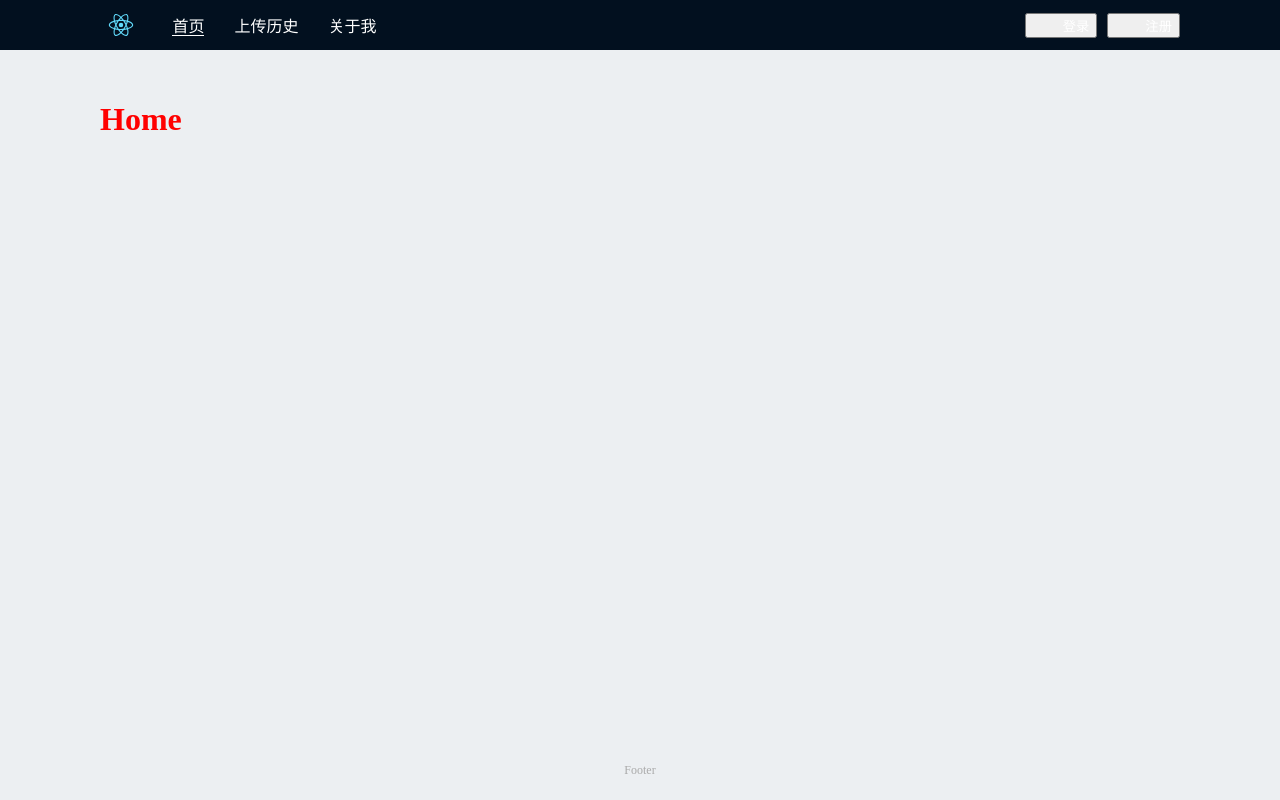
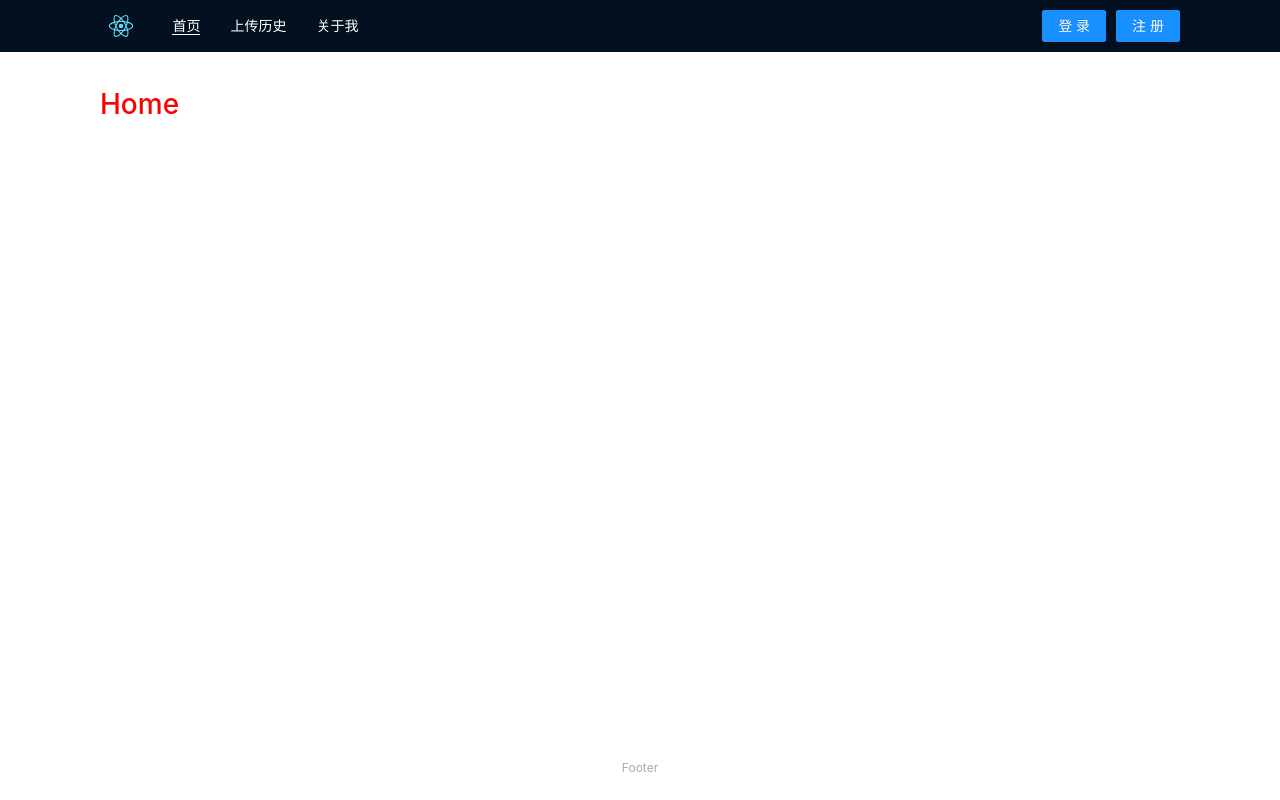
Before and after one commit to jirengu/epic, a React app: page / in a window 1280 px wide. Built offline with nearby package versions, Linux system fonts and the light colour scheme.

Commit message:
header引入antd

```diff
--- a/package.json
+++ b/package.json
@@ -11,6 +11,7 @@
     "@testing-library/user-event": "^7.1.2",
     "@typescript-eslint/eslint-plugin": "^2.10.0",
     "@typescript-eslint/parser": "^2.10.0",
+    "antd": "^4.2.2",
     "babel-eslint": "10.1.0",
     "babel-jest": "^24.9.0",
     "babel-loader": "8.1.0",
--- a/src/components/Header.js
+++ b/src/components/Header.js
@@ -1,7 +1,8 @@
-import React from 'react';
+import React, { useState } from 'react';
 import LogoUrl from './logo.svg';
 import { NavLink } from 'react-router-dom';
 import styled from 'styled-components';
+import { Button } from 'antd';
 
 const Header = styled.header`
   display: flex;
@@ -28,27 +29,33 @@
   margin-left: auto;
 `;
 
-const Button = styled.button`
+const StyledButton = styled(Button)`
   margin-left: 10px;
 `;
 
 
 function Component() {
+
+  const [isLogin, setIsLogin] = useState(false);
+
   return (
     <Header>
-      <Logo src={LogoUrl}/>
+      <Logo src={LogoUrl} />
       <nav>
         <StyledLink to="/" activeClassName="active" exact>首页</StyledLink>
         <StyledLink to="/history" activeClassName="active">上传历史</StyledLink>
         <StyledLink to="/about" activeClassName="active">关于我</StyledLink>
       </nav>
       <Login>
-        <Button>
-          <StyledLink to="/login">登录</StyledLink>
-        </Button>
-        <Button>
-          <StyledLink to="/register">注册</StyledLink>
-        </Button>
+        {
+          isLogin ? <>
+            饥人谷 <StyledButton type="primary" onClick={()=>setIsLogin(false)}>注销</StyledButton>
+          </> :<>
+          <StyledButton type="primary" onClick={()=>setIsLogin(true)}>登录</StyledButton>
+          <StyledButton type="primary">注册</StyledButton>
+          </>
+
+        }
       </Login>
 
     </Header>
--- a/src/index.js
+++ b/src/index.js
@@ -1,6 +1,7 @@
 import React from 'react';
 import ReactDOM from 'react-dom';
 import App from './App';
+import 'antd/dist/antd.css';
 import * as serviceWorker from './serviceWorker';
 import {
   BrowserRouter as Router
```
Also changed, not shown: 1 other file (tests, documents, lock files or other folders).
